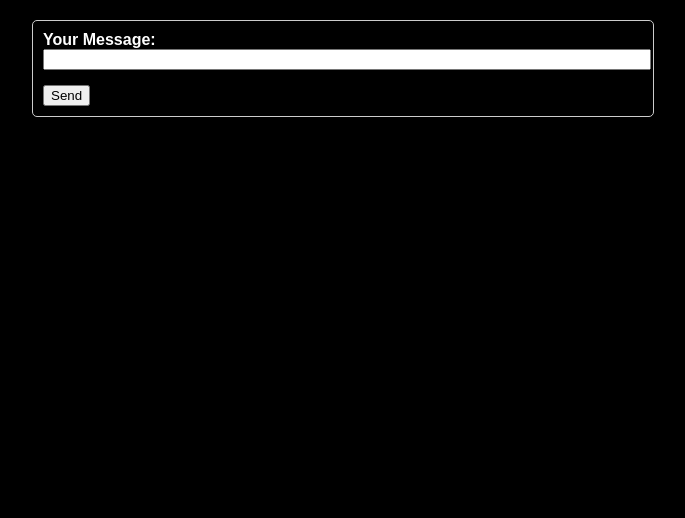
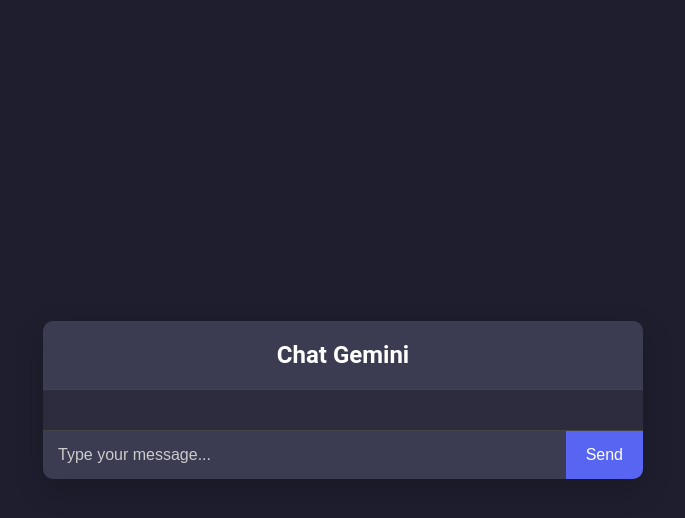
Before and after one commit to ebenezerdon/chat-gemini, a plain HTML site: page static/index.html in a window 1280 px wide. Shown: the whole page, without its empty margins (297-982 px from the left). Drawn offline with Linux system fonts and the light colour scheme.

Commit message:
update html

```diff
--- a/static/index.html
+++ b/static/index.html
@@ -3,75 +3,159 @@
   <head>
     <meta charset="UTF-8" />
     <meta name="viewport" content="width=device-width, initial-scale=1.0" />
-    <title>Chat Interface</title>
+    <title>Chat Gemini - Appwrite</title>
     <style>
       body {
-        font-family: Arial, sans-serif;
-        margin: 20px;
-        background-color: black;
-        color: white;
+        font-family: 'Roboto', sans-serif;
+        background-color: #1e1e2f;
+        color: #ffffff;
+        display: flex;
+        justify-content: center;
+        align-items: center;
+        height: 100vh;
+        margin: 0;
+      }
+      .chat-container {
+        width: 100%;
+        max-width: 600px;
+        background-color: #2c2c3e;
+        border-radius: 10px;
+        box-shadow: 0px 10px 30px rgba(0, 0, 0, 0.2);
+        overflow: hidden;
+        display: flex;
+        flex-direction: column;
+      }
+      .chat-header {
+        background-color: #3b3b51;
+        padding: 20px;
+        text-align: center;
+        font-size: 1.5em;
+        font-weight: bold;
+        border-bottom: 1px solid #444;
       }
       .chat-box {
-        max-width: 600px;
-        margin: 0 auto;
+        flex-grow: 1;
+        padding: 20px;
+        overflow-y: auto;
+        display: flex;
+        flex-direction: column;
+      }
+      .chat-message {
+        margin-bottom: 15px;
         padding: 10px;
-        border: 1px solid #ccc;
-        border-radius: 5px;
+        border-radius: 8px;
+        background-color: #4a4a66;
       }
-      .user-input {
-        margin-bottom: 15px;
+      .chat-message.user {
+        align-self: flex-end;
+        background-color: #5865f2;
       }
-      .response {
-        font-weight: bold;
+      .chat-message.bot {
+        align-self: flex-start;
+        background-color: #4a4a66;
+      }
+      .chat-form {
+        display: flex;
+        border-top: 1px solid #444;
+      }
+      .chat-input {
+        flex-grow: 1;
+        padding: 15px;
+        border: none;
+        border-radius: 0;
+        background-color: #3b3b51;
+        color: #ffffff;
+        font-size: 1em;
+        outline: none;
+      }
+      .chat-input::placeholder {
+        color: #ccc;
+      }
+      .chat-submit {
+        background-color: #5865f2;
+        color: #ffffff;
+        border: none;
+        padding: 15px 20px;
+        cursor: pointer;
+        font-size: 1em;
+        transition: background-color 0.3s;
+      }
+      .chat-submit:hover {
+        background-color: #4854d8;
       }
     </style>
   </head>
   <body>
-    <div class="chat-box">
-      <form id="chat-form">
-        <div class="user-input">
-          <label for="prompt"><strong>Your Message:</strong></label
-          ><br />
+    <div class="chat-container">
+      <div class="chat-header">Chat Gemini</div>
+      <div class="chat-box" id="chat-box">
+        <!-- Chat messages will be appended here -->
+      </div>
+      <form id="chat-form" class="chat-form">
         <input
           type="text"
           id="prompt"
           name="prompt"
+          class="chat-input"
+          placeholder="Type your message..."
           required
-            style="width: 100%"
         />
-        </div>
-        <button type="submit">Send</button>
+        <button type="submit" class="chat-submit">Send</button>
       </form>
-      <div class="response" id="response"></div>
     </div>
 
     <script>
       document
         .getElementById('chat-form')
         .addEventListener('submit', async function (event) {
-          event.preventDefault();
-          const prompt = document.getElementById('prompt').value;
-          const responseDiv = document.getElementById('response');
+          event.preventDefault()
+          const prompt = document.getElementById('prompt').value
+          const chatBox = document.getElementById('chat-box')
 
-          responseDiv.textContent = 'Processing...';
+          /* Append the user's message */
+          const userMessage = document.createElement('div')
+          userMessage.classList.add('chat-message', 'user')
+          userMessage.textContent = prompt
+          chatBox.appendChild(userMessage)
 
+          /* Scroll to the bottom of the chat */
+          chatBox.scrollTop = chatBox.scrollHeight
+
+          /* Clear the input field */
+          document.getElementById('prompt').value = ''
+
+          /* Display 'Processing...' in bot message */
+          const botMessage = document.createElement('div')
+          botMessage.classList.add('chat-message', 'bot')
+          botMessage.textContent = 'Processing...'
+          chatBox.appendChild(botMessage)
+
+          /* Scroll to the bottom of the chat */
+          chatBox.scrollTop = chatBox.scrollHeight
+
+          try {
             const response = await fetch('/', {
               method: 'POST',
               headers: {
                 'Content-Type': 'application/json',
               },
               body: JSON.stringify({ prompt: prompt }),
-          });
+            })
 
-          const data = await response.json();
+            const data = await response.json()
 
             if (data.ok) {
-            responseDiv.innerHTML =
-              '<strong>Response:</strong> ' + data.completion;
+              botMessage.textContent = data.completion
             } else {
-            responseDiv.innerHTML = '<strong>Error:</strong> ' + data.error;
+              botMessage.textContent = 'Error: ' + data.error
             }
-        });
+          } catch (error) {
+            botMessage.textContent = 'Error: ' + error.message
+          }
+
+          /* Scroll to the bottom of the chat */
+          chatBox.scrollTop = chatBox.scrollHeight
+        })
     </script>
   </body>
 </html>
```
Lines whose indentation alone changed are shown as unchanged.
